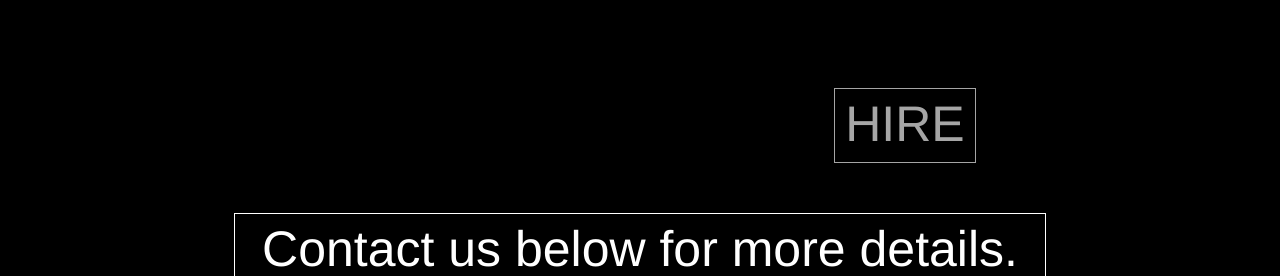
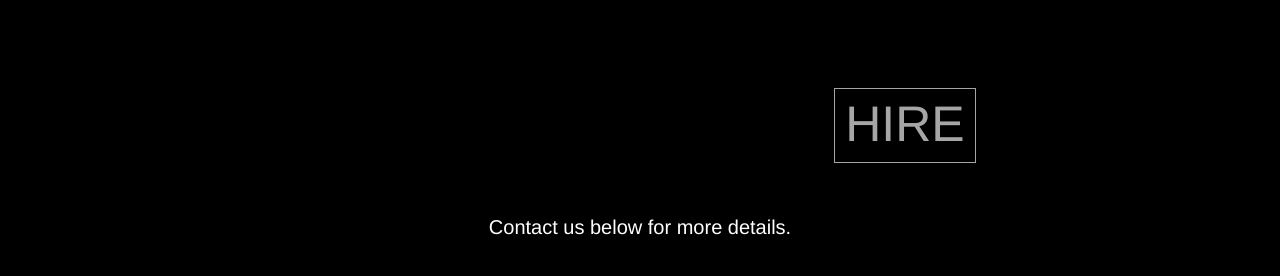
Before and after one commit to MrNobad/EDS_Website, a plain HTML site: page index.html in a window 1280 px wide. Shown: the part 4176-4452 px from the top of the page. Drawn offline with nearby package versions, Linux system fonts and the light colour scheme.

```diff
--- a/style.css
+++ b/style.css
@@ -432,8 +432,8 @@
 
   .contact2 {
   color: #fff;
-  border: 1px solid #fff !important;
-  font-size: 50px;
+  /* border: 1px solid #fff !important; */
+  font-size: 20px;
   font-weight: lighter;
   }
 
```
